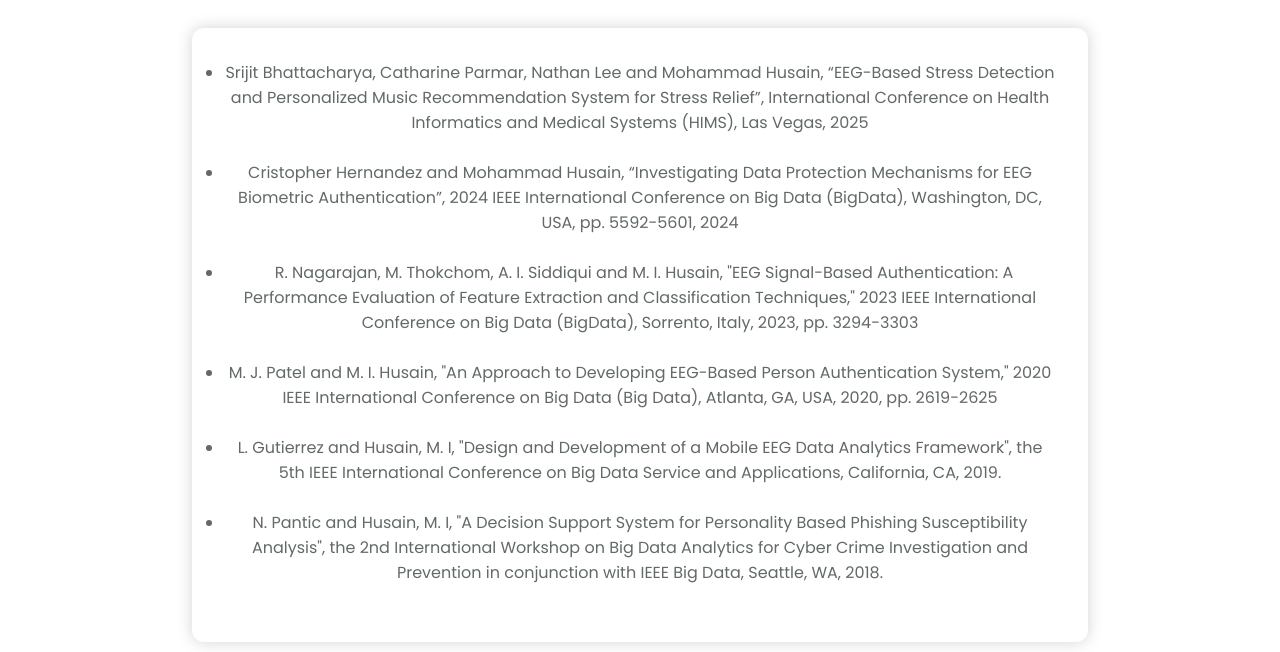
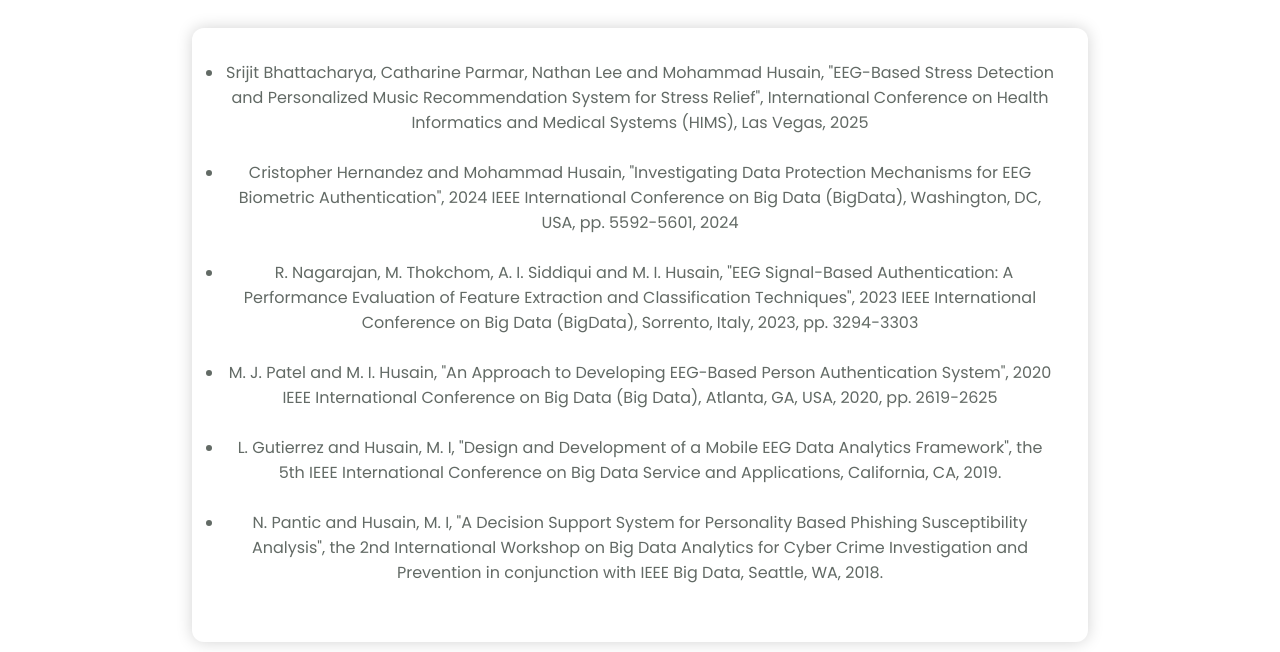
Before and after one commit to leachristy/NeuroAI, a plain HTML site: page publications.html in a window 1280 px wide. Shown: the part 148-800 px from the top of the page. Drawn offline with nearby package versions, Linux system fonts and the light colour scheme; a web font is replaced by a local one.

Commit message:
updated publications format

```diff
--- a/publications.html
+++ b/publications.html
@@ -78,23 +78,23 @@
         <div class="tabbed">
             <div class="tab_content">
                 <ul class="pub_list">
-                    <li>Srijit Bhattacharya, Catharine Parmar, Nathan Lee and Mohammad Husain, “EEG-Based Stress
-                        Detection and Personalized Music Recommendation System for Stress Relief”, International
+                    <li>Srijit Bhattacharya, Catharine Parmar, Nathan Lee and Mohammad Husain, "EEG-Based Stress
+                        Detection and Personalized Music Recommendation System for Stress Relief", International
                         Conference on Health Informatics and Medical Systems (HIMS), Las Vegas, 2025
                     </li>
                     </br>
-                    <li>Cristopher Hernandez and Mohammad Husain, “Investigating Data Protection Mechanisms for EEG
-                        Biometric Authentication”, 2024 IEEE International Conference on Big Data (BigData), Washington,
+                    <li>Cristopher Hernandez and Mohammad Husain, "Investigating Data Protection Mechanisms for EEG
+                        Biometric Authentication", 2024 IEEE International Conference on Big Data (BigData), Washington,
                         DC, USA, pp. 5592-5601, 2024
                     </li>
                     </br>
                     <li> R. Nagarajan, M. Thokchom, A. I. Siddiqui and M. I. Husain, "EEG Signal-Based Authentication: A
-                        Performance Evaluation of Feature Extraction and Classification Techniques," 2023 IEEE
+                        Performance Evaluation of Feature Extraction and Classification Techniques", 2023 IEEE
                         International Conference on Big Data (BigData), Sorrento, Italy, 2023, pp. 3294-3303
                     </li>
                     </br>
                     <li>M. J. Patel and M. I. Husain, "An Approach to Developing EEG-Based Person Authentication
-                        System," 2020 IEEE International Conference on Big Data (Big Data), Atlanta, GA, USA, 2020, pp.
+                        System", 2020 IEEE International Conference on Big Data (Big Data), Atlanta, GA, USA, 2020, pp.
                         2619-2625
                     </li>
                     </br>
```
